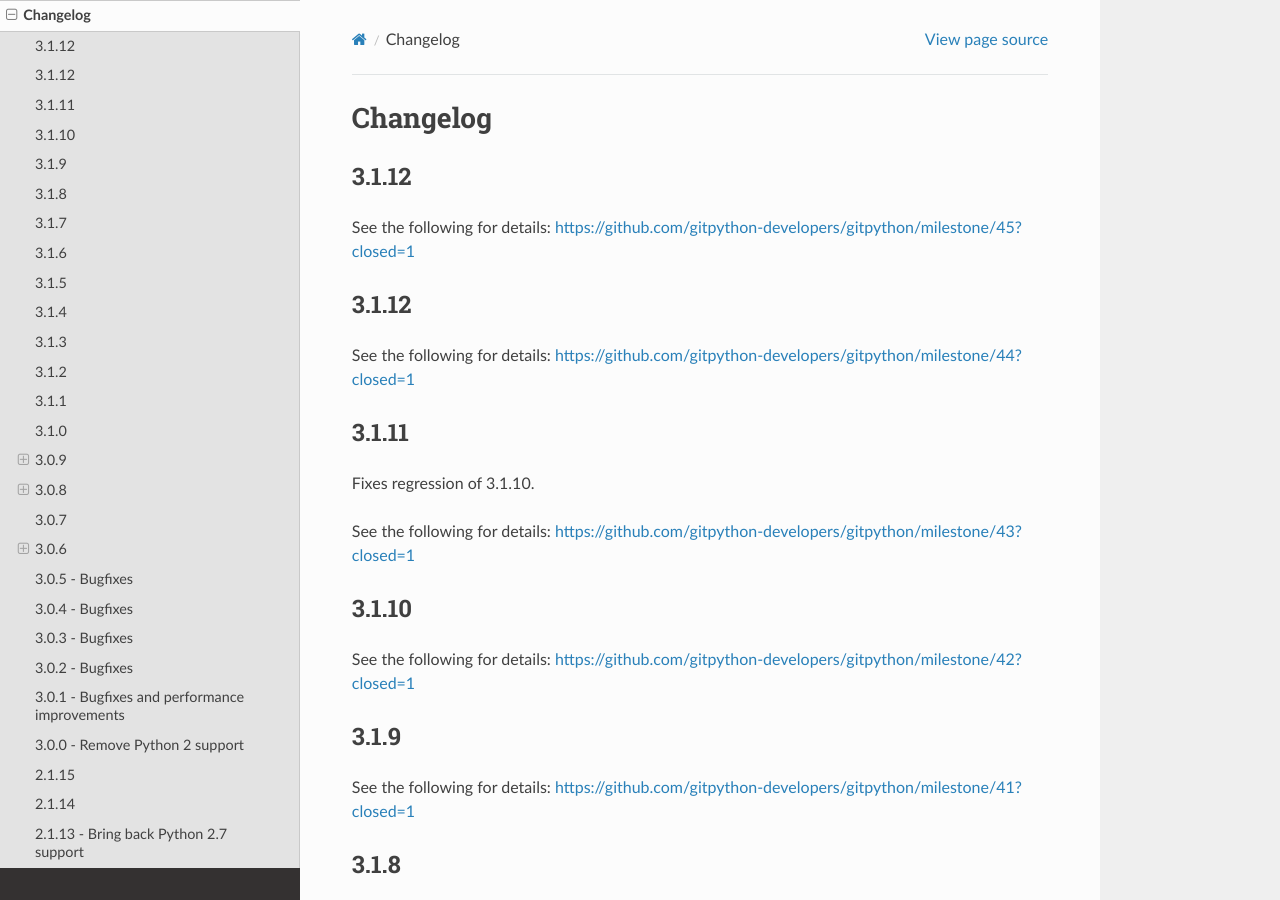
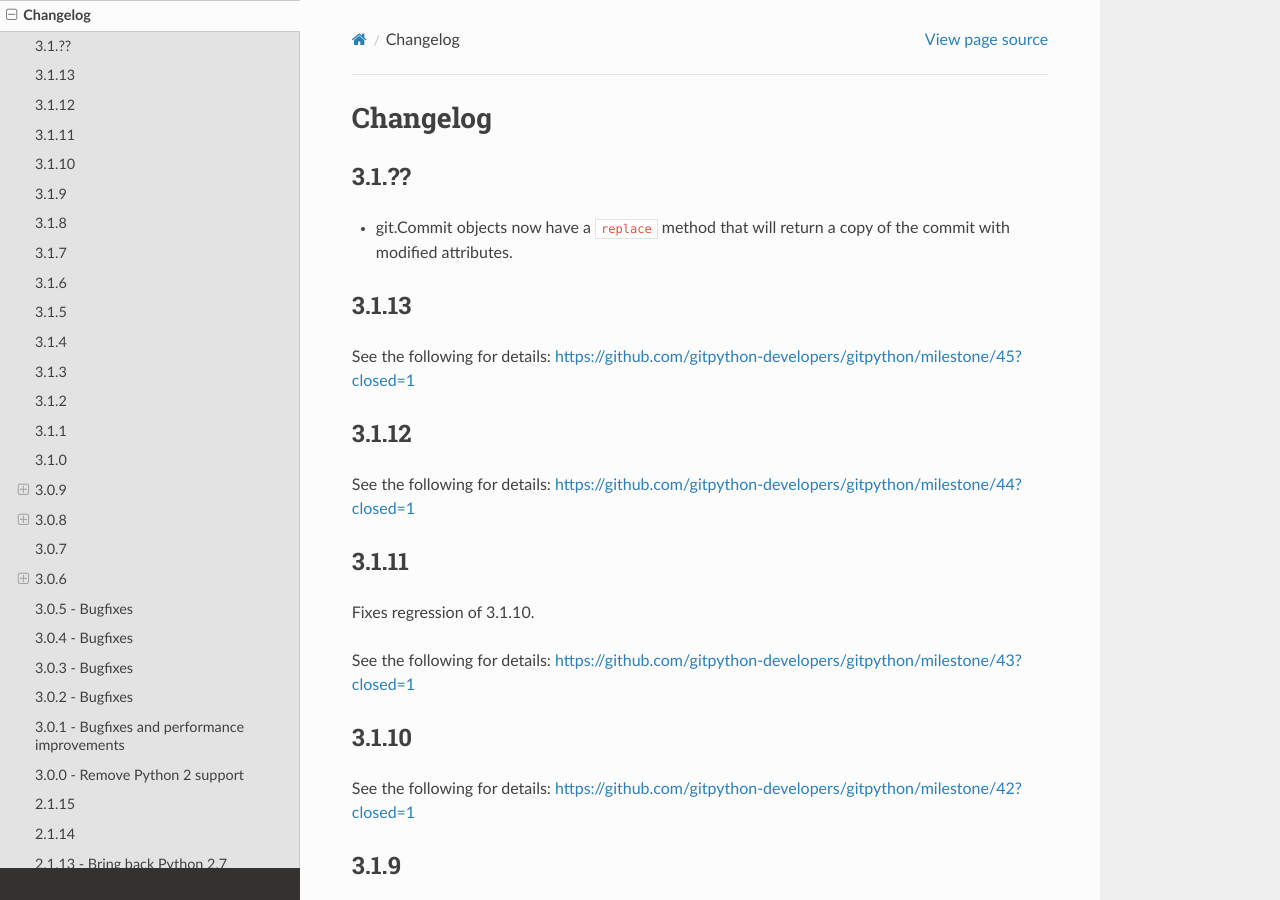
Before and after one commit to gitpython-developers/GitPython, a Sphinx documentation site: the page built from doc/source/changes.rst, in a window 1280 px wide and 900 px high. Built offline with Sphinx 7.4.7 and the Read the Docs theme 2.0.0, drawn with Linux system fonts in a browser that asks for light colours.

Commit message:
add a changelog entry for #1124
- add a changelog entry for #1124
- correct duplicate entry for 3.1.12 -> 3.1.13

```diff
--- a/doc/source/changes.rst
+++ b/doc/source/changes.rst
@@ -2,7 +2,13 @@
 Changelog
 =========
 
-3.1.12
+3.1.??
+======
+
+* git.Commit objects now have a ``replace`` method that will return a
+  copy of the commit with modified attributes.
+
+3.1.13
 ======
 
 See the following for details:
```
